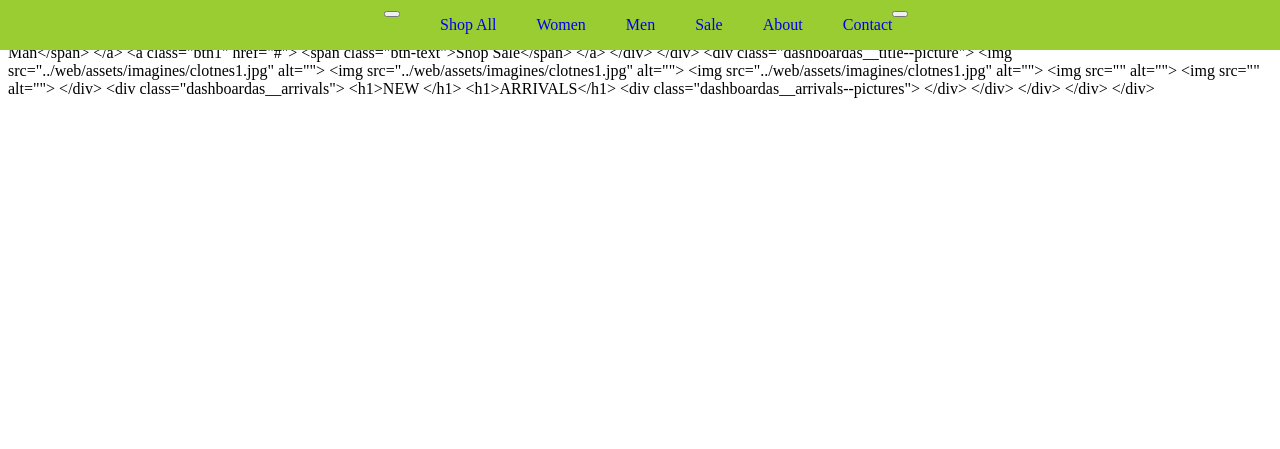
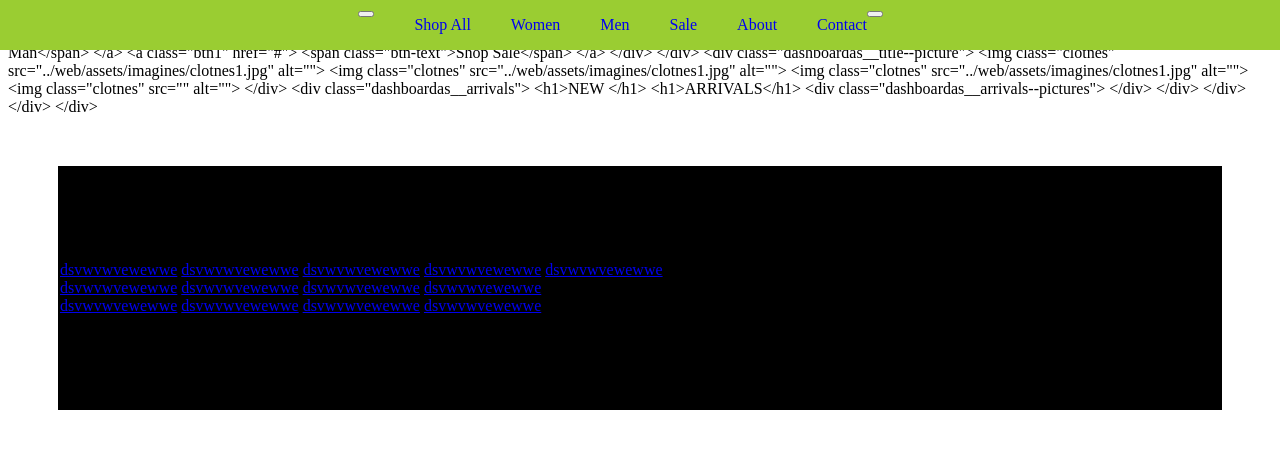
Before and after one commit to Modestas888/Projektas, a Node project: template src/templates/pages/en/dashboard.hbs in a window 1280 px wide. Shown: the top 449 px of the page. Run offline with Node 20 templates, Linux system fonts and the light colour scheme; the template is opened without the code that fills it, so the values that code supplies are empty.

Commit message:
footeris, foto, taisymai

```diff
--- a/src/assets/sass/pages/_dashboard.scss
+++ b/src/assets/sass/pages/_dashboard.scss
@@ -10,6 +10,7 @@ margin: 50px;
     background: #ff6600;
         &--btns{
           .btn1{
+            margin-right: 60px;
             padding: 9px;
             text-decoration: none;
             border: 2px solid black;
@@ -44,7 +45,16 @@ margin: 50px;
             }
   }
   &--picture{
+    -webkit-box-pack: center;
+        -ms-flex-pack: center;
+            justify-content: center;
+    display: -webkit-box;
+    display: -ms-flexbox;
+    display: flex;
         margin: 10px;
+        .clotnes{
+          margin-right: 40px;
+        }
   }
 
 
--- a/src/assets/sass/partials/_footer.scss
+++ b/src/assets/sass/partials/_footer.scss
@@ -0,0 +1,25 @@
+.footerpage {
+  background: black;
+  -webkit-box-pack: center;
+      -ms-flex-pack: center;
+          justify-content: center;
+  border: 2px solid black;
+  display: -webkit-box;
+  display: -ms-flexbox;
+  display: flex;
+  -webkit-box-orient: vertical;
+  -webkit-box-direction: normal;
+      -ms-flex-direction: column;
+          flex-direction: column;
+  margin: 50px;
+  height: 240px;
+  &__right{
+
+  }
+  &__center{
+
+  }
+  &__left{
+
+  }
+}
--- a/src/assets/sass/partials/_navbar.scss
+++ b/src/assets/sass/partials/_navbar.scss
@@ -5,8 +5,7 @@
     width: 100%;
     background-color: yellowgreen;
   &__center{
-        padding-left: 30%;
-    // background-color: blue;
+        padding-left: 28%;
     text-align: -webkit-center;
     display: -webkit-box;
     display: -ms-flexbox;
@@ -18,6 +17,8 @@
     }
     li {
       list-style: none;
+      color: black;
+
       a {
         text-decoration: none;
       }
--- a/src/templates/layouts/default.hbs
+++ b/src/templates/layouts/default.hbs
@@ -9,6 +9,7 @@
 
     {{>navbar}}
     {{ body }}
+      {{>footer}}
 
 
 <div class="svg-sprite-container">{{> 'sprite.symbol' }}</div>
--- a/src/templates/pages/en/dashboard.hbs
+++ b/src/templates/pages/en/dashboard.hbs
@@ -24,11 +24,11 @@
     </div>
     <div class="dashboardas__title--picture">
 
-      <img src="../web/assets/imagines/clotnes1.jpg" alt="">
-      <img src="../web/assets/imagines/clotnes1.jpg" alt="">
-      <img src="../web/assets/imagines/clotnes1.jpg" alt="">
-      <img src="" alt="">
-        <img src="" alt="">
+      <img class="clotnes" src="../web/assets/imagines/clotnes1.jpg" alt="">
+      <img class="clotnes" src="../web/assets/imagines/clotnes1.jpg" alt="">
+      <img class="clotnes" src="../web/assets/imagines/clotnes1.jpg" alt="">
+      <img class="clotnes" src="" alt="">
+
 
     </div>
 
--- a/src/templates/partials/footer.hbs
+++ b/src/templates/partials/footer.hbs
@@ -0,0 +1,32 @@
+<div class="footeris">
+  <div class="container">
+    <div class="row">
+      <div class="footerpage">
+        <div class="footerpage__right">
+          <a href="#">dsvwvwvewewwe</a>
+          <a href="#">dsvwvwvewewwe</a>
+          <a href="#">dsvwvwvewewwe</a>
+          <a href="#">dsvwvwvewewwe</a>
+          <a href="#">dsvwvwvewewwe</a>
+        </div>
+        <div class="footerpage__center">
+          <a href="#">dsvwvwvewewwe</a>
+          <a href="#">dsvwvwvewewwe</a>
+          <a href="#">dsvwvwvewewwe</a>
+          <a href="#">dsvwvwvewewwe</a>
+
+        </div>
+        <div class="footerpage__left">
+          <a href="#">dsvwvwvewewwe</a>
+          <a href="#">dsvwvwvewewwe</a>
+          <a href="#">dsvwvwvewewwe</a>
+          <a href="#">dsvwvwvewewwe</a>
+
+        </div>
+
+
+      </div>
+    </div>
+  </div>
+
+</div>
--- a/src/templates/partials/navbar.hbs
+++ b/src/templates/partials/navbar.hbs
@@ -1,10 +1,12 @@
 <div class="navbaras">
 
+
+
   <div class="navbaras__center">
-
     <div class="button-left-burgeris">
   <button type="button" name="button"></button>
     </div>
+
         <!-- <ul class="navbar-center__link">
           <a class="navbar-logo" href="#">
             <svg class="svg-icon">
@@ -65,4 +67,5 @@
   <button type="button" name="button"></button>
     </div>
   </div>
+
 </div>
--- a/web/assets/css/app.css
+++ b/web/assets/css/app.css
@@ -1 +1,91 @@
-.navbaras{top:0;left:0;position:fixed;width:100%;background-color:yellowgreen}.navbaras__center{padding-left:30%;text-align:-webkit-center;display:-webkit-box;display:-ms-flexbox;display:flex}.navbaras__center li{list-style:none}.navbaras__center li a{text-decoration:none}.navbaras .svg-icon{fill:green}.dashboardas{margin:50px}.dashboardas__title{height:204px;color:white;border:2px solid black;text-align:-webkit-center;background:#ff6600}.dashboardas__title--btns .btn1{padding:9px;text-decoration:none;border:2px solid black;color:white;position:relative}.dashboardas__title--btns .btn1::before{-webkit-transition:all 0.85s cubic-bezier(0.68, -0.55, 0.265, 1.55);transition:all 0.85s cubic-bezier(0.68, -0.55, 0.265, 1.55);content:'';width:30%;height:100%;background:black;position:absolute;top:0;left:0}.dashboardas__title--btns .btn1 .btn-text{color:white;mix-blend-mode:difference}.dashboardas__title--btns .btn1:hover::before{background:black;width:100%}.dashboardas__title--picture{margin:10px}
+.navbaras {
+  top: 0;
+  left: 0;
+  position: fixed;
+  width: 100%;
+  background-color: yellowgreen;
+}
+.navbaras__center {
+  padding-left: 28%;
+  text-align: -webkit-center;
+  display: -webkit-box;
+  display: -ms-flexbox;
+  display: flex;
+}
+.navbaras__center li {
+  list-style: none;
+  color: black;
+}
+.navbaras__center li a {
+  text-decoration: none;
+}
+.navbaras .svg-icon {
+  fill: green;
+}
+
+.footerpage {
+  background: black;
+  -webkit-box-pack: center;
+  -ms-flex-pack: center;
+  justify-content: center;
+  border: 2px solid black;
+  display: -webkit-box;
+  display: -ms-flexbox;
+  display: flex;
+  -webkit-box-orient: vertical;
+  -webkit-box-direction: normal;
+  -ms-flex-direction: column;
+  flex-direction: column;
+  margin: 50px;
+  height: 240px;
+}
+
+.dashboardas {
+  margin: 50px;
+}
+.dashboardas__title {
+  height: 204px;
+  color: white;
+  border: 2px solid black;
+  text-align: -webkit-center;
+  background: #ff6600;
+}
+.dashboardas__title--btns .btn1 {
+  margin-right: 60px;
+  padding: 9px;
+  text-decoration: none;
+  border: 2px solid black;
+  color: white;
+  position: relative;
+}
+.dashboardas__title--btns .btn1::before {
+  -webkit-transition: all 0.85s cubic-bezier(0.68, -0.55, 0.265, 1.55);
+  transition: all 0.85s cubic-bezier(0.68, -0.55, 0.265, 1.55);
+  content: '';
+  width: 30%;
+  height: 100%;
+  background: black;
+  position: absolute;
+  top: 0;
+  left: 0;
+}
+.dashboardas__title--btns .btn1 .btn-text {
+  color: white;
+  mix-blend-mode: difference;
+}
+.dashboardas__title--btns .btn1:hover::before {
+  background: black;
+  width: 100%;
+}
+.dashboardas__title--picture {
+  -webkit-box-pack: center;
+  -ms-flex-pack: center;
+  justify-content: center;
+  display: -webkit-box;
+  display: -ms-flexbox;
+  display: flex;
+  margin: 10px;
+}
+.dashboardas__title--picture .clotnes {
+  margin-right: 40px;
+}
```
Also changed, not shown: web/contact.html (+36 -1 lines), web/dashboard.html (+41 -6 lines), 1 other file.
